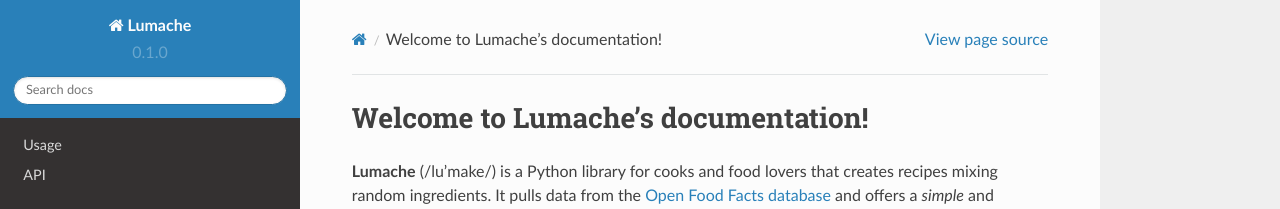
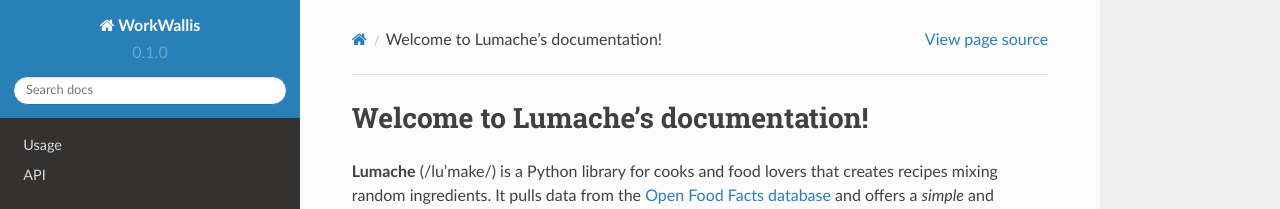
Before and after one commit to workwallis/manual_de, a Sphinx documentation site: the page built from docs/source/index.rst, in a window 1280 px wide. Shown: the top 209 px of the page. Built offline with Sphinx 7.4.7 and the Read the Docs theme 2.0.0, drawn with Linux system fonts in a browser that asks for light colours.

Commit message:
Update conf.py

```diff
--- a/docs/source/conf.py
+++ b/docs/source/conf.py
@@ -2,9 +2,9 @@
 
 # -- Project information
 
-project = 'Lumache'
+project = 'WorkWallis'
 copyright = '2021, Graziella'
-author = 'Graziella'
+author = 'F. Jordan'
 
 release = '0.1'
 version = '0.1.0'
```
